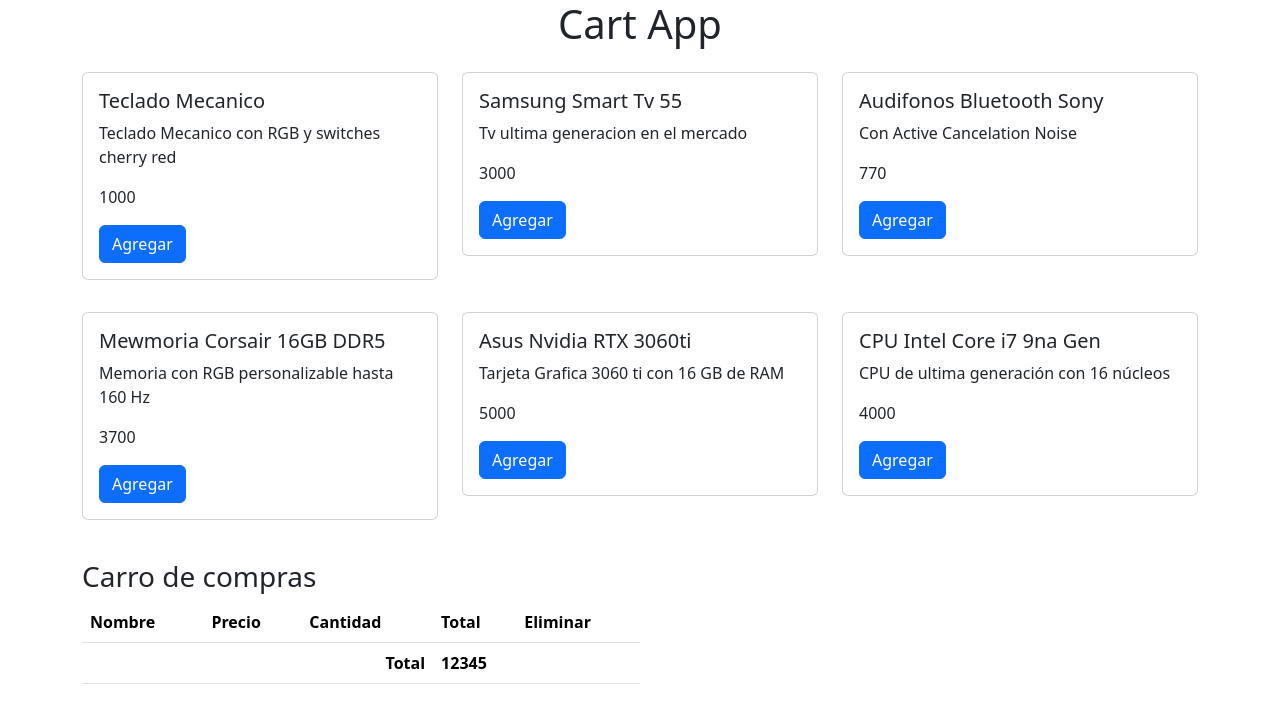
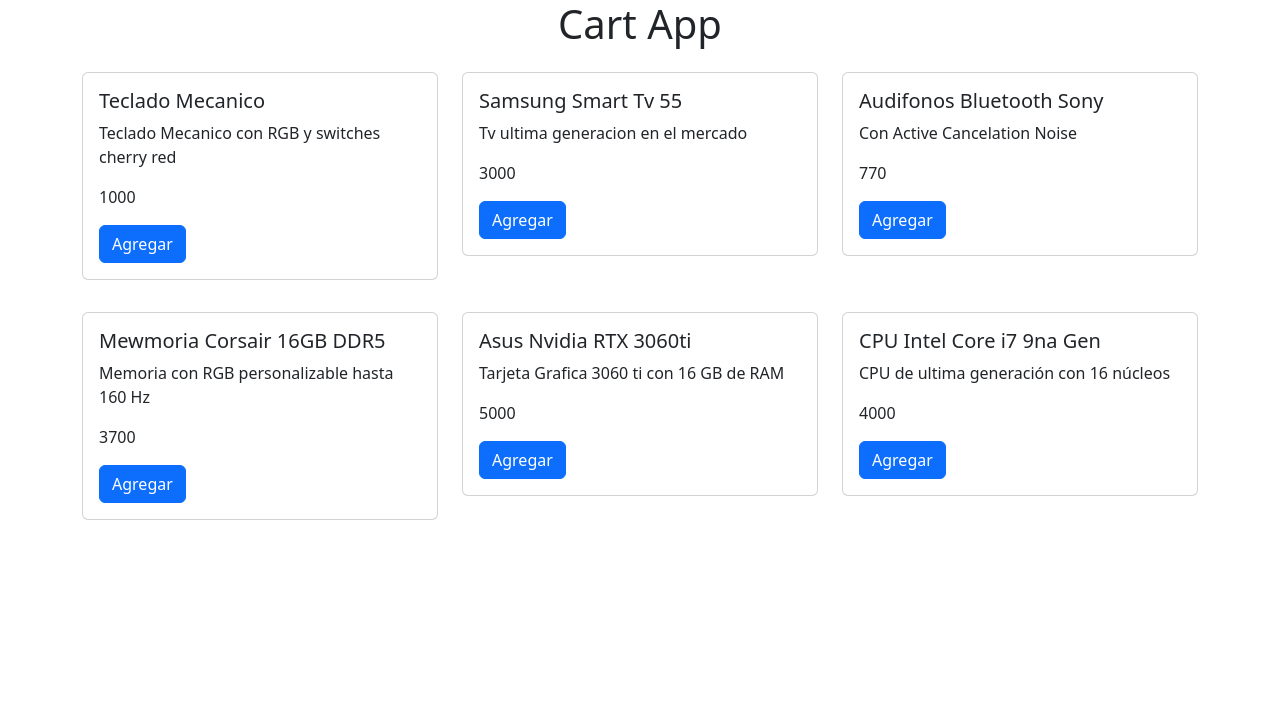
Before and after one commit to VictorPrado002/cart-app, a React (Vite) app: page / in a window 1280 px wide. Shown: the top 708 px of the page. Built offline with nearby package versions, Linux system fonts and the light colour scheme.

Commit message:
can delete items

```diff
--- a/src/CartApp.jsx
+++ b/src/CartApp.jsx
@@ -13,7 +13,7 @@
 
     const handlerAddProductsCart = (product) =>{
         const hasItem=cartItems.find((i)=> i.product.id===product.id);
-        console.log(hasItem);
+        //console.log(hasItem);
         if (hasItem){
             // setCartItems([
             //     ...cartItems.filter((i)=>i.product.id !== product.id),
@@ -39,7 +39,13 @@
             }
         ])
         }
-        };
+    };
+
+    const handlerDeleteProductCart = (id)=>{
+        setCartItems([
+            ...cartItems.filter((i)=>i.product.id !== id)
+        ]);
+    }
 
     return (
     <>
@@ -48,11 +54,14 @@
 
        <CatalogView
        handler={handlerAddProductsCart}/>
-        <div className="my-4 w-50">
+        {cartItems?.length<=0 ||(
+            <div className="my-4 w-50">
           <CartView
             items ={cartItems}
+            handlerDelete={handlerDeleteProductCart}
             />
         </div>
+        )}
     </div>
     </>
     );
--- a/src/components/CartView.jsx
+++ b/src/components/CartView.jsx
@@ -1,5 +1,10 @@
 
-export const CartView = ({items}) => {
+export const CartView = ({items,handlerDelete}) => {
+
+  const onDeleteProduct =(id) =>{
+    handlerDelete(id);
+  }
+
   return (
     <>
       <h3>Carro de compras</h3>
@@ -20,7 +25,9 @@
                         <td>{item.product.price}</td>
                         <td>{item.quantity}</td>
                         <td>{item.product.price*item.quantity}</td>
-                        <td>eliminar</td>
+                        <td><button
+                        onClick={()=>onDeleteProduct(item.product.id)}
+                        className="btn btn-danger">Eliminar</button></td>
                     </tr>
                   ))}
 
```
